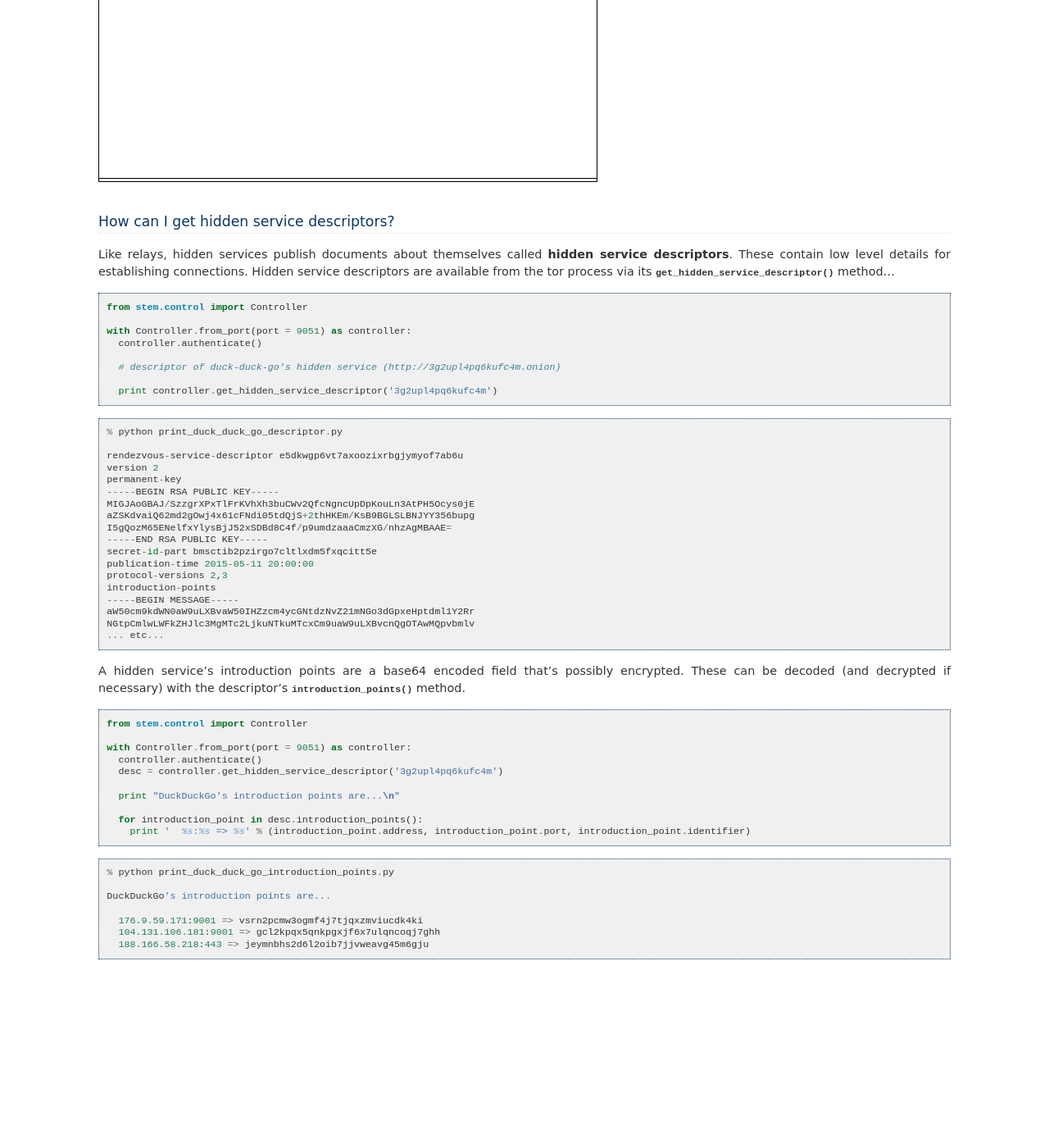
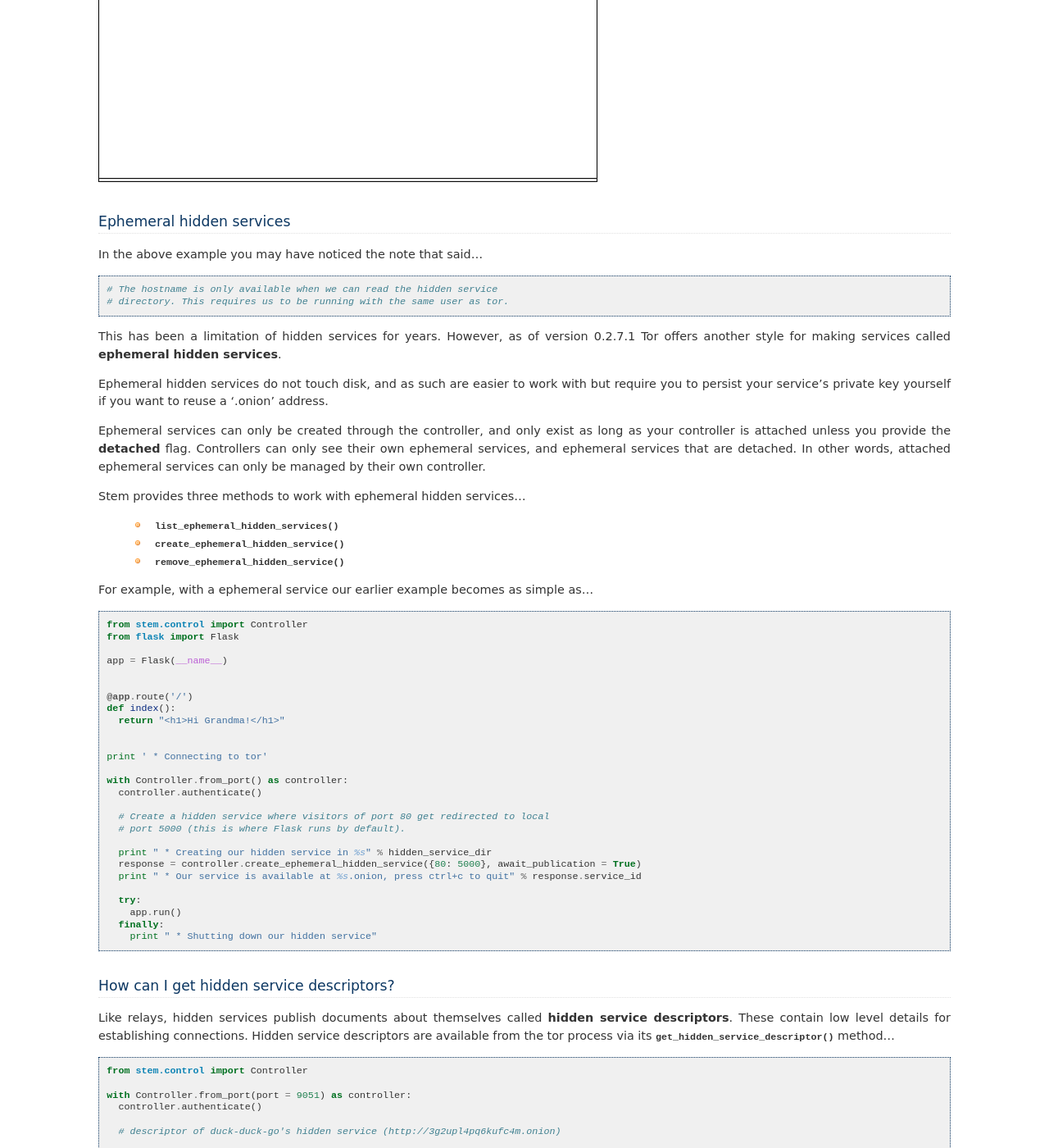
Before and after one commit to torproject/stem, a Sphinx documentation site: the page built from docs/tutorials/over_the_river.rst, in a window 1280 px wide and 1400 px high, scrolled down 2403 px. Shown: the whole window at 82% size. Built offline with Sphinx 7.4.7, drawn with Linux system fonts in a browser that asks for light colours; before the commit the page ends 3639 px from its top, so only the background shows below that.

Commit message:
Add ephemeral hidden services to our tutorials
Explanation of ephemeral hidden services and a demo. So much nicer...

```diff
--- a/docs/tutorials/over_the_river.rst
+++ b/docs/tutorials/over_the_river.rst
@@ -100,7 +100,71 @@ Now if we run this...
 
 .. image:: /_static/hidden_service.png
 
-.. _how-can-i-get--hidden-service-descriptors:
+.. _ephemeral-hidden-services:
+
+Ephemeral hidden services
+-------------------------
+
+In the above example you may have noticed the note that said...
+
+::
+
+  # The hostname is only available when we can read the hidden service
+  # directory. This requires us to be running with the same user as tor.
+
+This has been a limitation of hidden services for years. However, as of version
+0.2.7.1 Tor offers another style for making services called **ephemeral hidden
+services**.
+
+Ephemeral hidden services do not touch disk, and as such are easier to work
+with but require you to persist your service's private key yourself if you want
+to reuse a '.onion' address.
+
+Ephemeral services can only be created through the controller, and only exist
+as long as your controller is attached unless you provide the **detached**
+flag. Controllers can only see their own ephemeral services, and ephemeral
+services that are detached. In other words, attached ephemeral services can
+only be managed by their own controller.
+
+Stem provides three methods to work with ephemeral hidden services...
+
+  * :func:`~stem.control.Controller.list_ephemeral_hidden_services`
+  * :func:`~stem.control.Controller.create_ephemeral_hidden_service`
+  * :func:`~stem.control.Controller.remove_ephemeral_hidden_service`
+
+For example, with a ephemeral service our earlier example becomes as simple as...
+
+::
+
+  from stem.control import Controller
+  from flask import Flask
+
+  app = Flask(__name__)
+
+
+  @app.route('/')
+  def index():
+    return "<h1>Hi Grandma!</h1>"
+
+
+  print ' * Connecting to tor'
+
+  with Controller.from_port() as controller:
+    controller.authenticate()
+
+    # Create a hidden service where visitors of port 80 get redirected to local
+    # port 5000 (this is where Flask runs by default).
+
+    print " * Creating our hidden service in %s" % hidden_service_dir
+    response = controller.create_ephemeral_hidden_service({80: 5000}, await_publication = True)
+    print " * Our service is available at %s.onion, press ctrl+c to quit" % response.service_id
+
+    try:
+      app.run()
+    finally:
+      print " * Shutting down our hidden service"
+
+.. _how-can-i-get-hidden-service-descriptors:
 
 How can I get hidden service descriptors?
 -----------------------------------------
```
